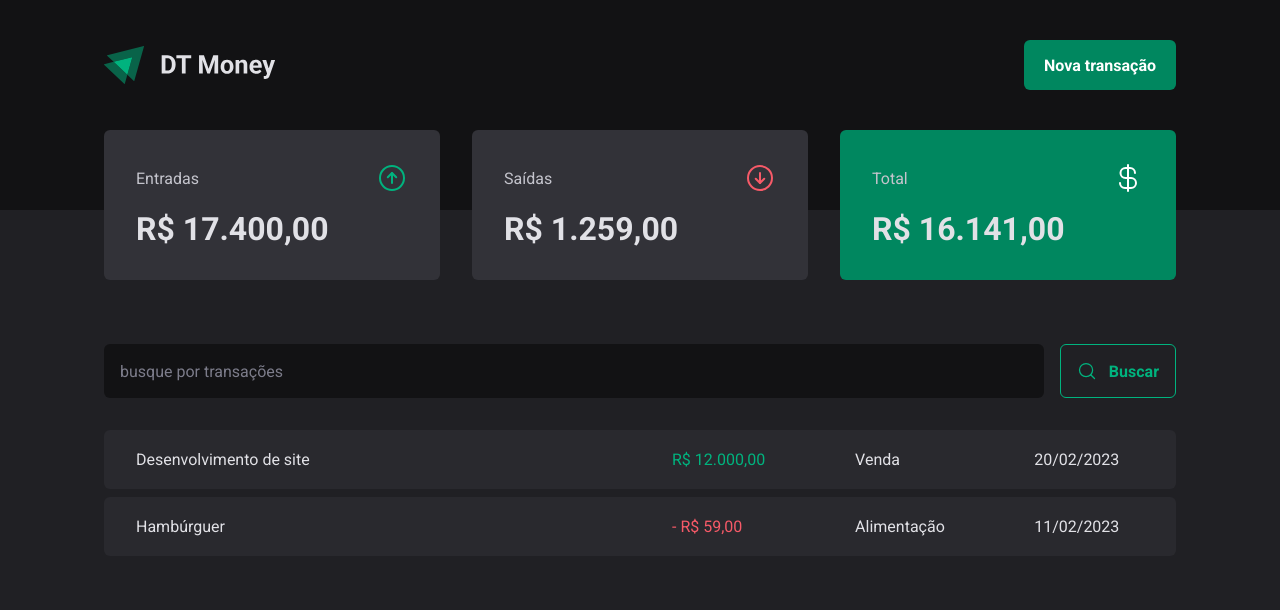
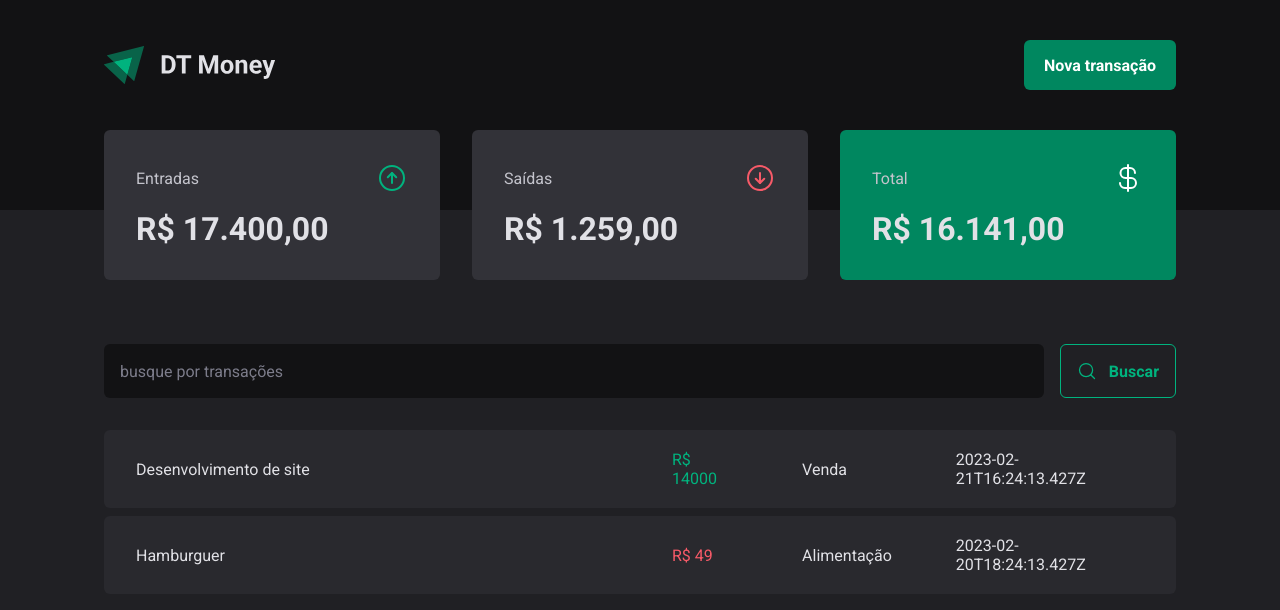
Before and after one commit to Muglly/DT-Money, a React (Vite) app: page / in a window 1280 px wide. Shown: the top 610 px of the page. Built offline with nearby package versions, Linux system fonts and the light colour scheme; data requests are answered from the project's data file.

Commit message:
Add http request

```diff
--- a/server.json
+++ b/server.json
@@ -1,5 +1,5 @@
 {
-  "transaction": [
+  "transactions": [
     {
       "id": 1,
       "description": "Desenvolvimento de site",
--- a/src/pages/transaction/index.tsx
+++ b/src/pages/transaction/index.tsx
@@ -1,10 +1,33 @@
+import { useEffect, useState } from "react";
 import { Header } from "../../components/Header";
 import { Sammury } from "../../components/Sammury";
 import { SearchForm } from "./components/SearchForm";
 
 import * as S from "./styles";
 
+interface Transaction {
+  id: number;
+  description: string;
+  type: "income" | "autcome";
+  category: string;
+  price: number;
+  createdAt: string;
+}
+
 export function Transaction() {
+  const [transactions, setTransactions] = useState<Transaction[]>([]);
+
+  async function loadTransactions() {
+    const response = await fetch("http://localhost:3333/transactions");
+    const data = await response.json();
+
+    setTransactions(data);
+  }
+
+  useEffect(() => {
+    loadTransactions();
+  }, []);
+
   return (
     <>
       <Header />
@@ -15,27 +38,20 @@
 
         <S.TransactionTable>
           <tbody>
-            <tr>
-              <td width="50%">Desenvolvimento de site</td>
-              <td>
-                <S.PriceHighLight variant="income">
-                  R$ 12.000,00
-                </S.PriceHighLight>
-              </td>
-              <td>Venda</td>
-              <td>20/02/2023</td>
-            </tr>
-
-            <tr>
-              <td width="50%">Hambúrguer</td>
-              <td>
-                <S.PriceHighLight variant="outcome">
-                  - R$ 59,00
-                </S.PriceHighLight>
-              </td>
-              <td>Alimentação</td>
-              <td>11/02/2023</td>
-            </tr>
+            {transactions.map((transaction) => {
+              return (
+                <tr key={`transaction${transaction.id}`}>
+                  <td width="50%">{transaction.description}</td>
+                  <td>
+                    <S.PriceHighLight variant={transaction.type}>
+                      R$ {transaction.price}
+                    </S.PriceHighLight>
+                  </td>
+                  <td>{transaction.category}</td>
+                  <td>{transaction.createdAt}</td>
+                </tr>
+              );
+            })}
           </tbody>
         </S.TransactionTable>
       </S.TransactionContainer>
```
